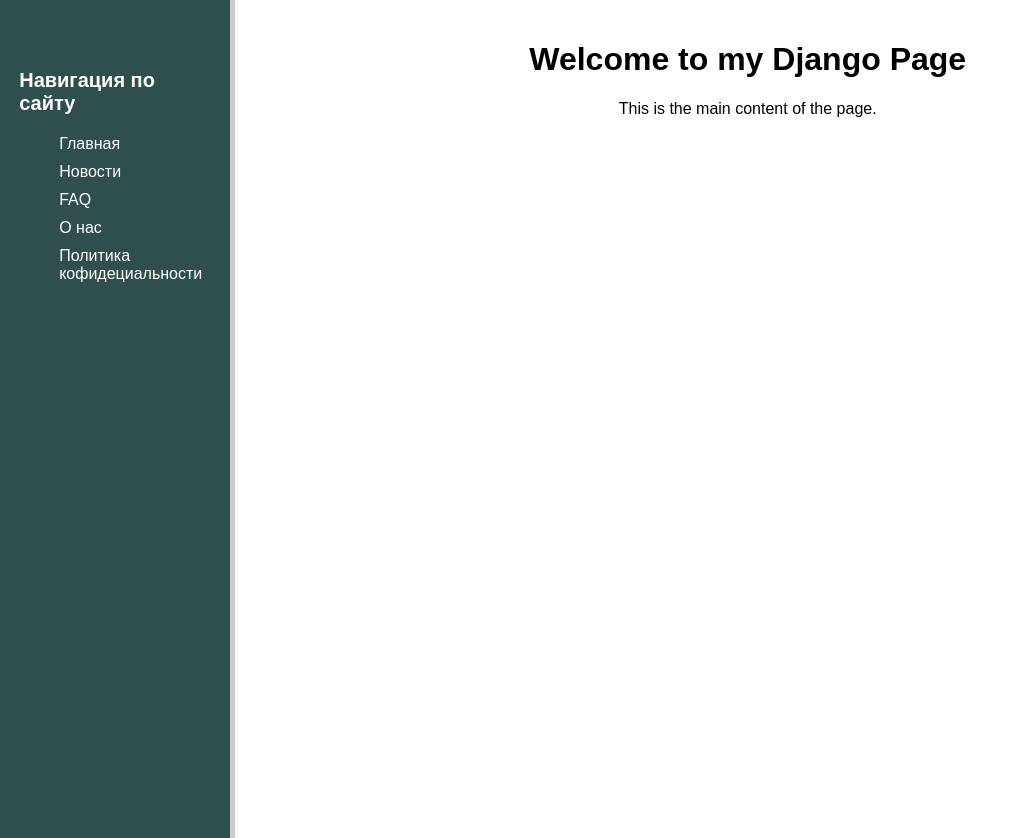
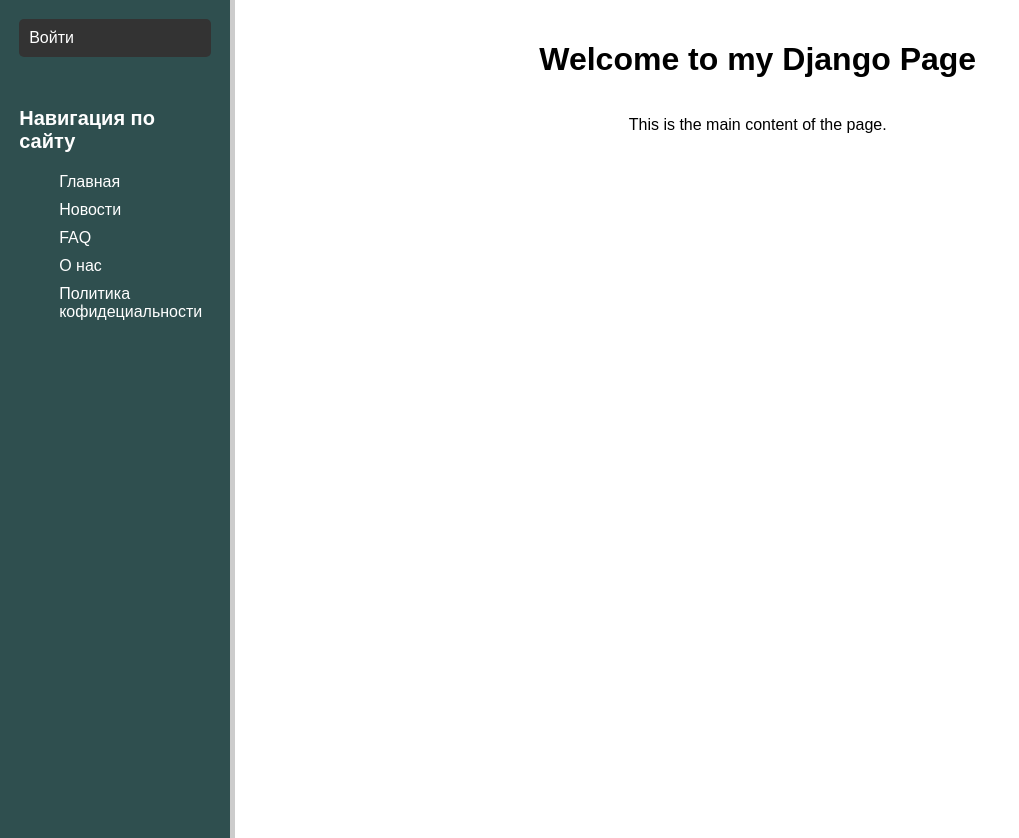
Before and after one commit to anterg0/IGI_STRWEB_LABS, a Django app: page / in a window 1280 px wide. Shown: the whole page, without its empty margins (0-1019 px from the left). Run offline with Django 5.2, Linux system fonts and the light colour scheme.

Commit message:
slowly but steady work is being done.

```diff
--- a/IGI/LR5/django/me/IGI5/IGI/models.py
+++ b/IGI/LR5/django/me/IGI5/IGI/models.py
@@ -55,7 +55,7 @@
         verbose_name_plural = 'Продукты'
 
 class Client(models.Model):
-    code = models.CharField('Код клиента',max_length=100)
+    # code = models.CharField('Код клиента',max_length=100)
     name = models.CharField('Наименование клиента',max_length=100)
     phone_regex = RegexValidator(regex=r'((\+375)?(29|33|44|25)\d{7})', message="Phone number must be entered in the format: '+375XXXXXXXXX'.")
     phone = models.CharField('Номер телефона',validators=[phone_regex], max_length=17, blank=True) # validators should be a list
--- a/IGI/LR5/django/me/IGI5/IGI/static/css/home.css
+++ b/IGI/LR5/django/me/IGI5/IGI/static/css/home.css
@@ -41,7 +41,9 @@
 main .features {
     text-align: center;
     padding: 20px;
-    justify-content: center;
+    display: flex;
+    flex-direction: column;
+    align-items: center;
 }
 
 faqContainer {
@@ -69,7 +71,7 @@
     display: flex;
     flex-wrap: wrap;
     justify-content: center;
-    margin: ;
+    margin: auto;
 }
 
 .news-item {
@@ -154,3 +156,47 @@
     height: 30px;
     font-size: 20px;
 }
+
+.user-div {
+    display: flex;
+    justify-content: space-between;
+    align-items: center;
+    background-color: #333;
+    padding: 5px;
+    border-radius: 5px;
+}
+
+
+.user-link {
+    color: white;
+    text-decoration: none;
+    padding: 5px;
+    border-radius: 3px;
+    transition: background-color 0.3s, color 0.3s;
+}
+
+.user-link:hover {
+    background-color: #555;
+    color: #fff;
+}
+
+.user-link:active {
+    background-color: #777;
+}
+
+.user-link:not(:last-child) {
+    margin-right: 10px;
+}
+
+.login-form {
+    width: 100%;
+    max-width: 400px;
+    background-color: #f9f9f9;
+    padding: 20px;
+    border-radius: 5px;
+    box-shadow: 0 0 10px rgba(0, 0, 0, 0.1);
+}
+
+.form-group {
+    margin-bottom: 15px;
+}
--- a/IGI/LR5/django/me/IGI5/IGI/templates/layout.html
+++ b/IGI/LR5/django/me/IGI5/IGI/templates/layout.html
@@ -7,6 +7,14 @@
 </head>
 <body>
     <sidebar>
+            <div class="user-div">
+                {% if user.is_authenticated %}
+                    <a href="#" class="user-link">Личный кабинет</a>
+                    <a href="{% url 'logout' %}" class="user-link">Выйти</a>
+                {% else %}
+                    <a href="{% url 'login' %}" class="user-link">Войти</a>
+                {% endif %}
+            </div>
         <h3>Навигация по сайту</h3>
         <ul>
             <a href="{% url 'home' %}">
--- a/IGI/LR5/django/me/IGI5/IGI/views.py
+++ b/IGI/LR5/django/me/IGI5/IGI/views.py
@@ -1,20 +1,26 @@
-from django.shortcuts import render
+from django.shortcuts import render, redirect
 from django.views.generic import DetailView
+from django.contrib.auth.forms import AuthenticationForm
+from django.contrib.auth import authenticate, logout, login
 from .models import FAQModel, Article
 from .forms import ArticleForm
 
 # Create your views here.
 def home(request):
     return render(request, 'home.html')
+
 def about(request):
     return render(request, 'about.html')
+
 def faq(request):
     data = {
         'faqs': FAQModel.objects.all()
     }
     return render(request, 'faq.html', data)
+
 def coc(request):
     return render(request, 'codeofcond.html')
+
 def news(request):
     data = {
         'news': Article.objects.order_by('-date')
@@ -41,3 +47,22 @@
         'error': error
     }
     return render(request, 'create_article.html', data)
+
+def login_view(request):
+    error = ''
+    if request.method == 'POST':
+        form = AuthenticationForm(request, data=request.POST)
+        if form.is_valid():
+            try:
+                form.clean()
+                login(request, form.get_user())
+                return redirect('home')
+            except:
+                error = 'Некорректные данные'
+    else:
+        form = AuthenticationForm()
+    return render(request, 'login.html', {'form': form, 'error': error})
+
+def logout_view(request):
+    logout(request)
+    return redirect('home')
--- a/IGI/LR5/django/me/IGI5/IGI5/urls.py
+++ b/IGI/LR5/django/me/IGI5/IGI5/urls.py
@@ -28,5 +28,7 @@
     path('codeofcond', views.coc, name='code'),
     path('news', views.news, name='news'),
     path('news/<int:pk>', views.NewsDetailView.as_view(), name='news-detail'),
-    path('create_article', views.create_article, name='create-article')
+    path('create_article', views.create_article, name='create-article'),
+    path('login', views.login_view, name='login'),
+    path('logout', views.logout_view, name='logout')
 ] + static(settings.STATIC_URL, document_root=settings.STATIC_ROOT)
```
Also changed, not shown: IGI/LR5/django/me/IGI5/IGI/templates/login.html (added, +20 -0 lines), IGI/LR5/django/me/IGI5/db.sqlite3.
